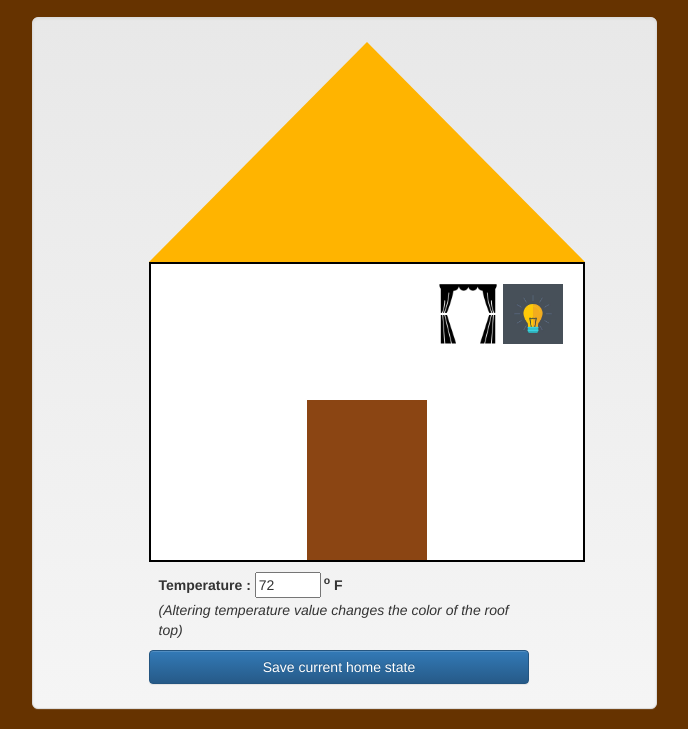
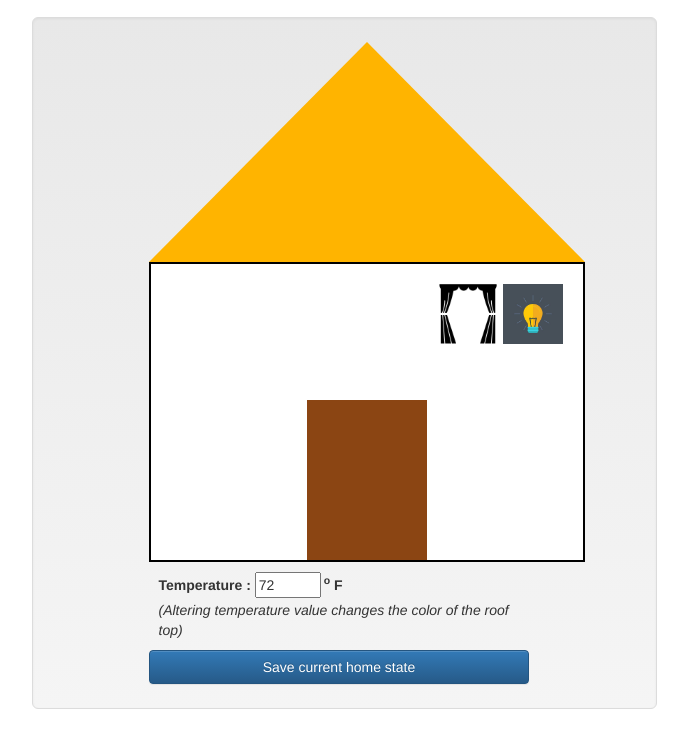
Before and after one commit to rohankarthik/rohankarthik.github.io, a plain HTML site: page index.html in a window 1280 px wide. Shown: the part 123-852 px from the top of the page, without its empty margins (296-984 px from the left). Drawn offline with nearby package versions, Linux system fonts and the light colour scheme.

Commit message:
changed css style

```diff
--- a/css/styles.css
+++ b/css/styles.css
@@ -1,9 +1,5 @@
 html {
     height: 100%;
-}
-
-body {
-  background-color:#663300 !important;
 }
 
 h1 {
```
